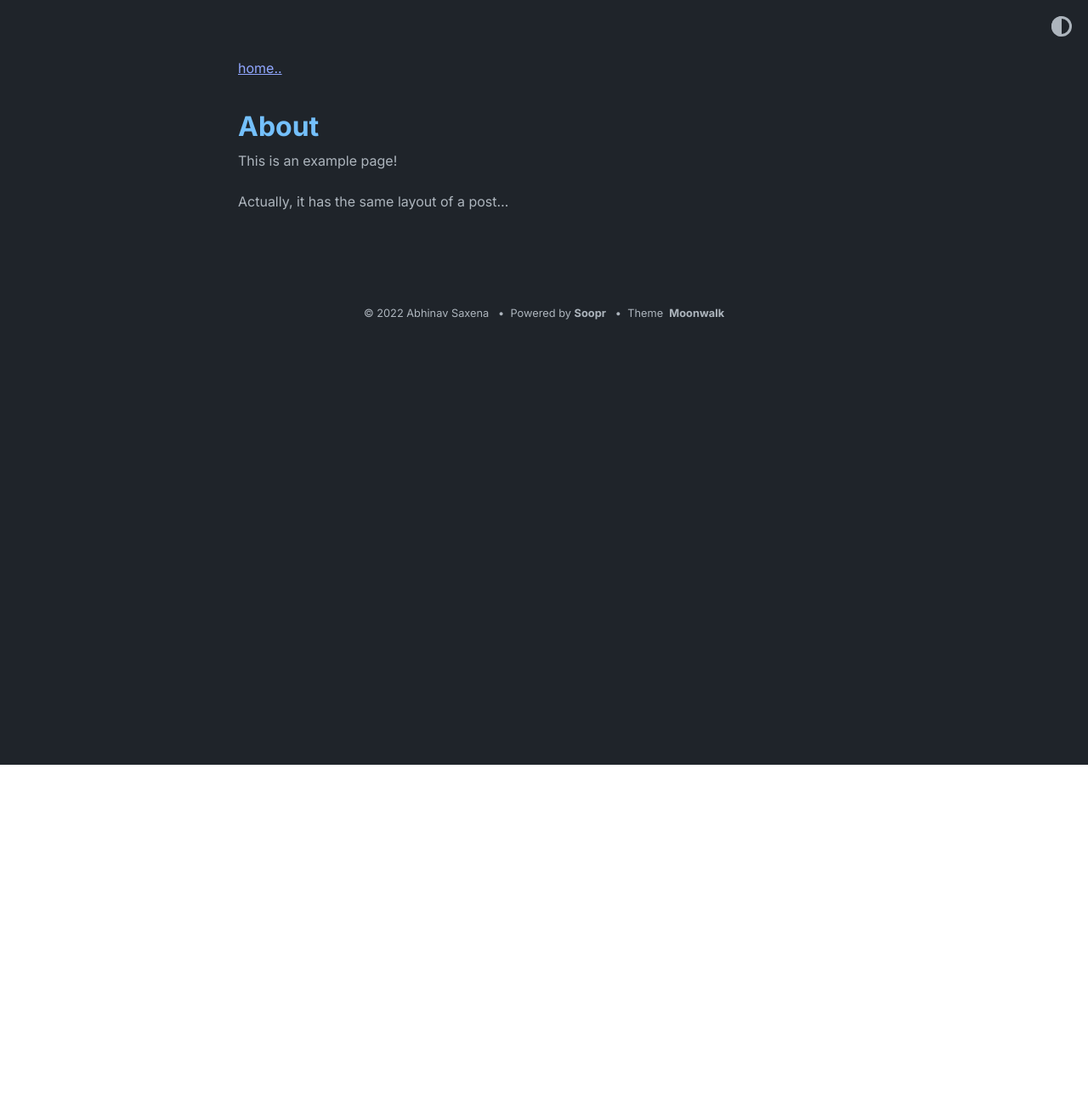
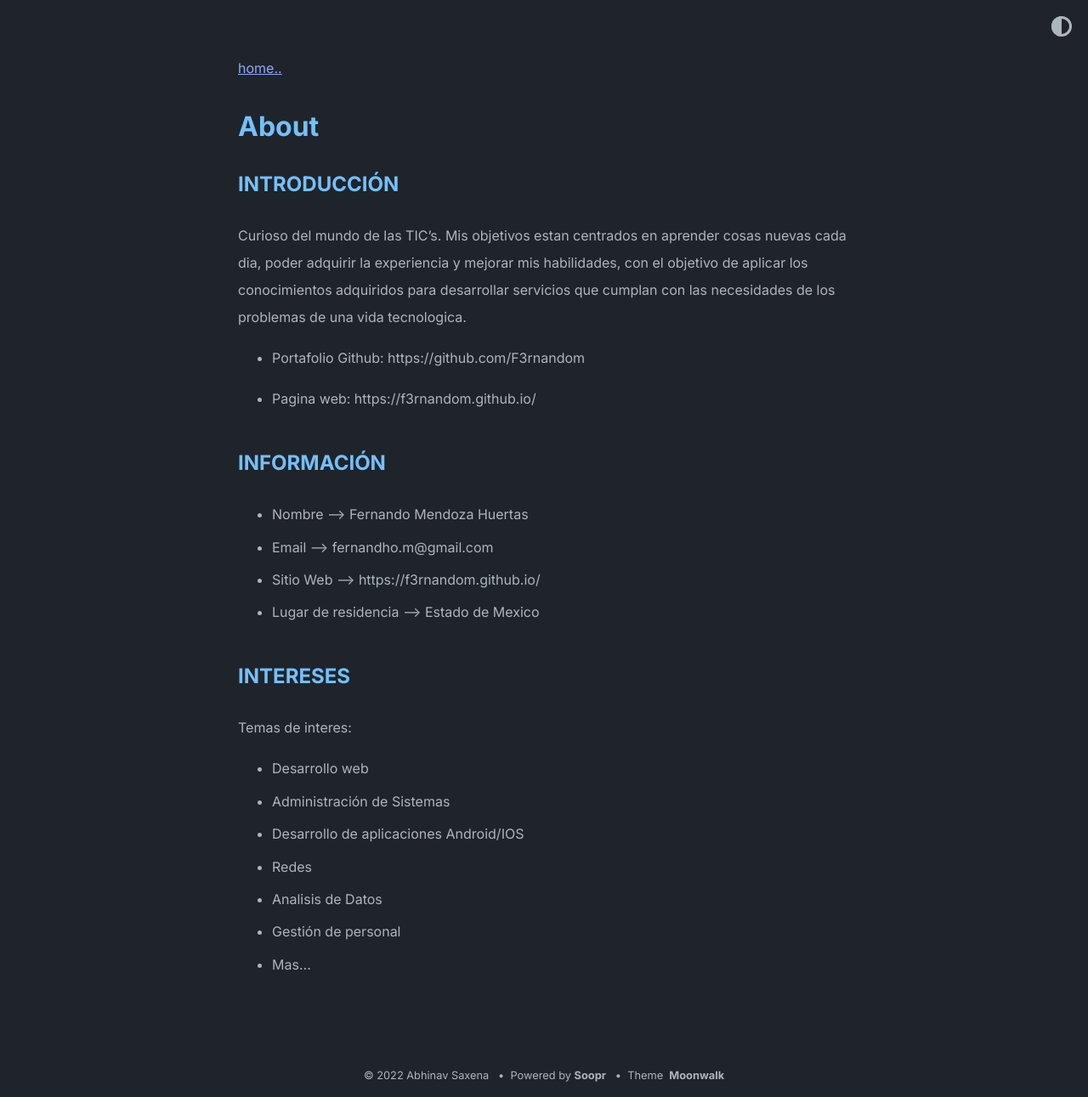
Before and after one commit to f3rnandom/f3rnandom.github.io, a Jekyll site: the page built from about.md, in a window 1280 px wide. Shown: the whole page at 85% size. Built offline with Jekyll 4.4.1, drawn with Linux system fonts in a browser that asks for light colours; before the commit the page ends 900 px from its top, so only the background shows below that.

Commit message:
modificacion post about

```diff
--- a/about.md
+++ b/about.md
@@ -3,6 +3,36 @@ layout: post
 title: About
 ---
 
-This is an example page!
+## INTRODUCCIÓN
 
-Actually, it has the same layout of a post...
+Curioso del mundo de las TIC's. Mis objetivos estan centrados en aprender
+cosas nuevas cada dia, poder adquirir la experiencia y mejorar mis habilidades,
+con el objetivo de aplicar los conocimientos adquiridos para desarrollar servicios
+que cumplan con las necesidades de los problemas de una vida tecnologica.
+
+* Portafolio Github:
+  https://github.com/F3rnandom
+
+* Pagina web:
+  https://f3rnandom.github.io/
+
+
+## INFORMACIÓN
+
+* Nombre ---> Fernando Mendoza Huertas
+* Email --->  fernandho.m@gmail.com
+* Sitio Web ---> https://f3rnandom.github.io/
+* Lugar de residencia ---> Estado de Mexico
+
+
+## INTERESES
+
+Temas de interes:
+
+* Desarrollo web
+* Administración de Sistemas
+* Desarrollo de aplicaciones Android/IOS
+* Redes
+* Analisis de Datos
+* Gestión de personal
+* Mas...
```
Also changed, not shown: _posts/2020-07-07-overview-post.md (+2 -1 lines).
